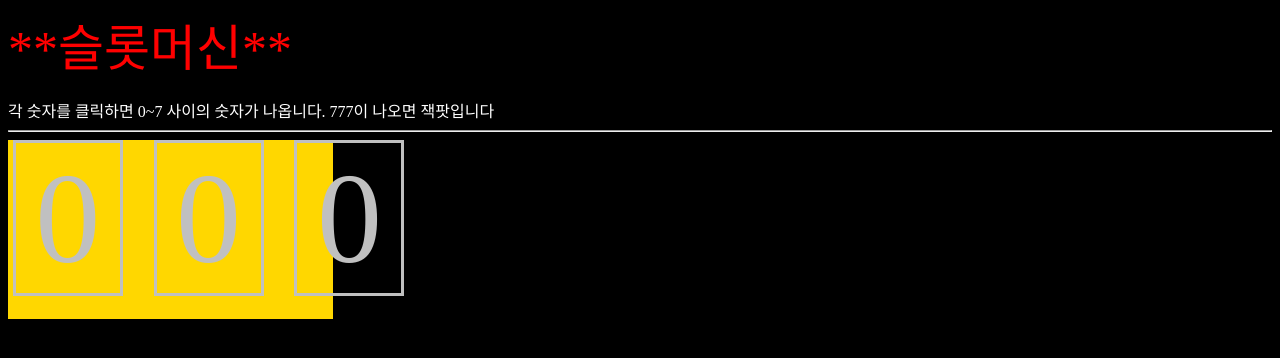
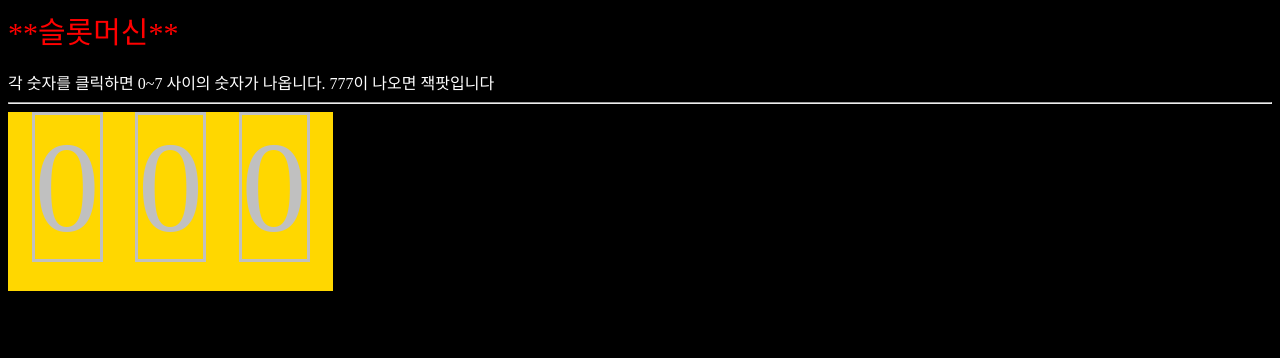
Before and after one commit to focandlol/focandlol.github.io, a plain HTML site: page slotMachine.html in a window 1280 px wide. Drawn offline with Linux system fonts and the light colour scheme.

Commit message:
Update slotMachine.html

```diff
--- a/slotMachine.html
+++ b/slotMachine.html
@@ -6,25 +6,24 @@
     <style>
       #a {
 
-      display:inline-block;
       border-style:solid;
-      position:absolute;
-      left:1%;
+
+
       width:104px;
 
     }
     #b {
-      display:inline-block;
+
       border-style:solid;
-      position:absolute;
-      left:12%;
+
+
         width:104px;
     }
     #c {
-      display:inline-block;
+
       border-style:solid;
-      position:absolute;
-      left:23%;
+
+
         width:104px;
     }
 
@@ -34,7 +33,7 @@
       }
       #sl {
         color:red;
-        font-size:50px;
+        font-size:30px;
       }
 
       #game {
```
